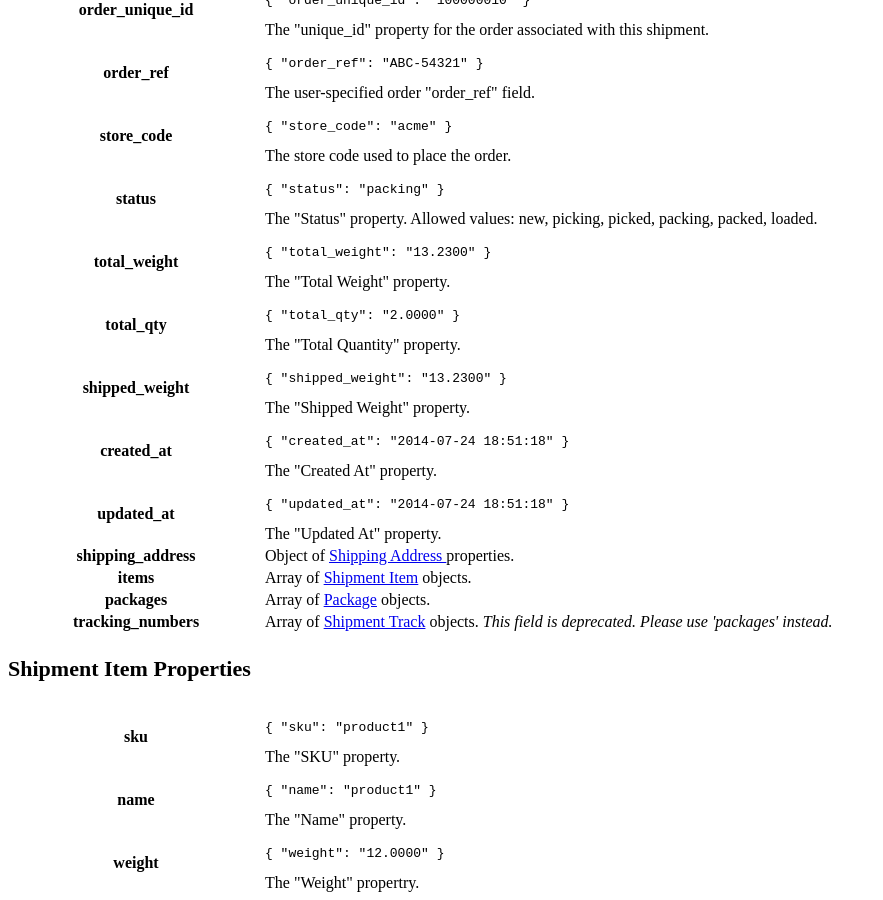
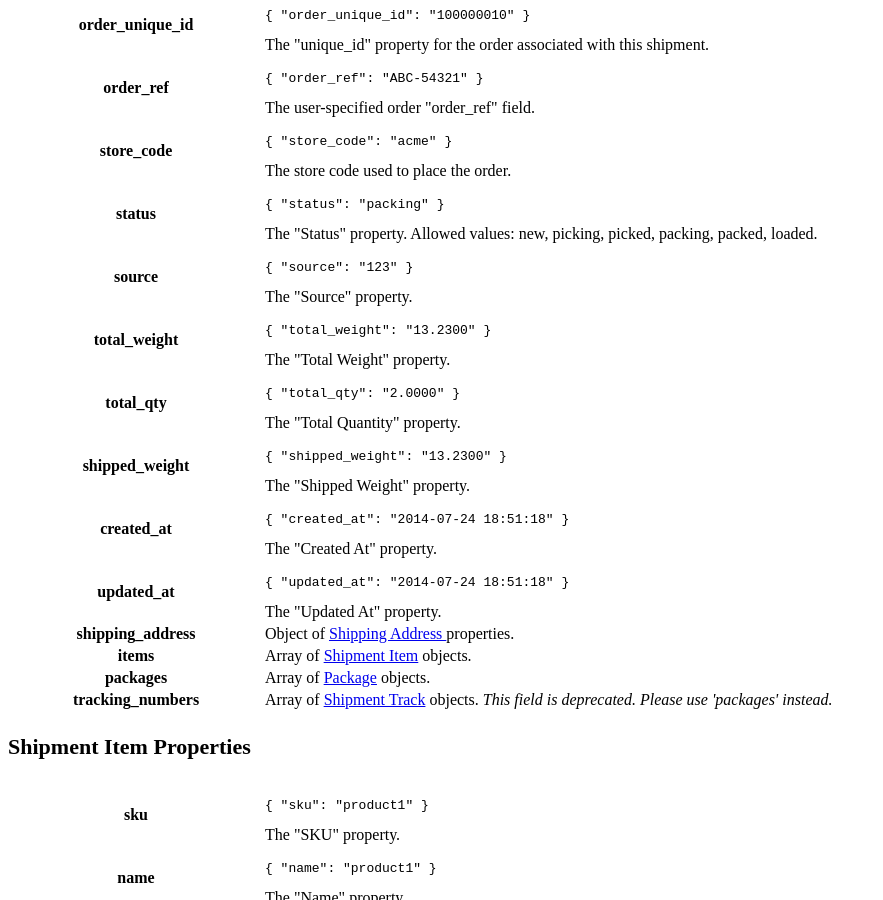
Before and after one commit to ShipStream/shipstream.github.io, a Jekyll site: the page built from _posts/2014-07-25-shipment.md, in a window 1280 px wide and 900 px high, scrolled down 4242 px. Shown: the whole window, without its empty margins (0-883 px from the left). Built offline with Jekyll 4.4.1, drawn with Linux system fonts in a browser that asks for light colours; a style sheet for code colours, icons or effects is not loaded.

Commit message:
Add "source" shipment property.

```diff
--- a/_posts/2014-07-25-shipment.md
+++ b/_posts/2014-07-25-shipment.md
@@ -140,6 +140,7 @@ Shipment information.
         "total_weight": "13.2300",
         "total_qty": "2.0000",
         "shipped_weight": "13.2300",
+        "source": "123",
         "created_at": "2014-07-24T18:51:18+00:00",
         "updated_at": "2014-07-24T18:51:18+00:00",
         "items": [
@@ -291,6 +292,13 @@ Shipment information.
         <td>
             <pre><code>{ "status": "packing" }</code></pre>
             The "Status" property. Allowed values: new, picking, picked, packing, packed, loaded.
+        </td>
+    </tr>
+    <tr>
+        <th>source</th>
+        <td>
+            <pre><code>{ "source": "123" }</code></pre>
+            The "Source" property.
         </td>
     </tr>
     <tr>
```
